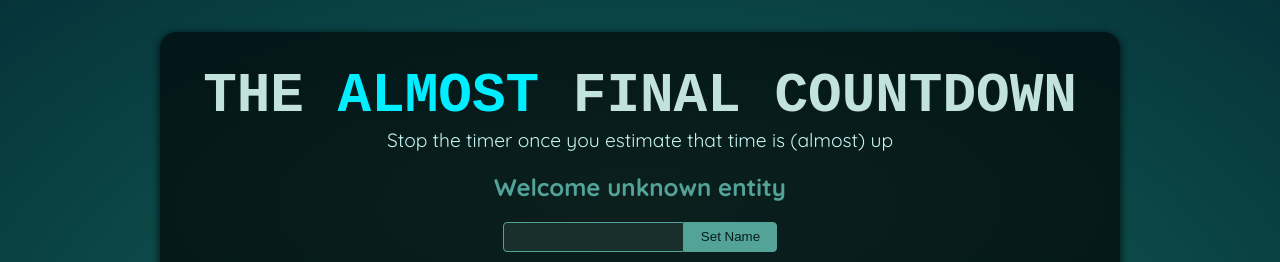
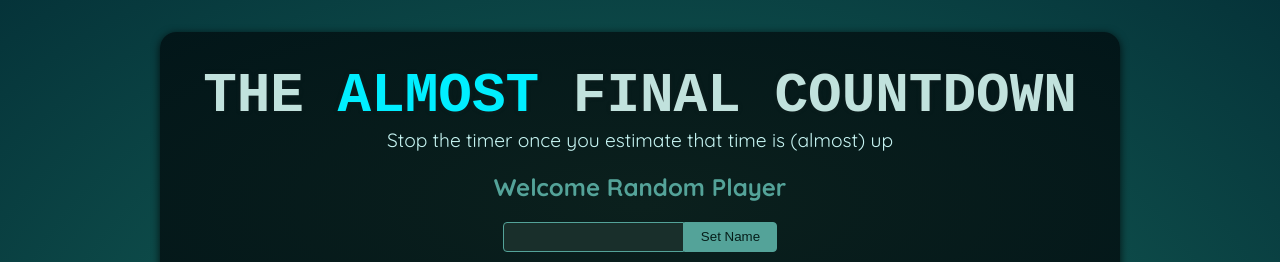
Before and after one commit to anshul-59/Refs_and_Portals, a React (Vite) app: page / in a window 1280 px wide. Shown: the top 262 px of the page. Built offline with nearby package versions, Linux system fonts and the light colour scheme; a web font is replaced by a local one.

Commit message:
Managing user input and Two binding

```diff
--- a/src/components/Player.jsx
+++ b/src/components/Player.jsx
@@ -1,10 +1,24 @@
+import { useState } from "react";
+
 export default function Player() {
+
+  const [enteredPlayerName, setEnteredPlayerName] = useState('');
+  const [submitted, setSubmitted] = useState(false);
+
+  function handleChange(event) {
+    setSubmitted(false);
+    setEnteredPlayerName(event.target.value);
+  }
+  function handleClick() {
+    setSubmitted(true);
+  }
+
   return (
     <section id="player">
-      <h2>Welcome unknown entity</h2>
+      <h2>Welcome {submitted ? enteredPlayerName : 'Random Player'}</h2>
       <p>
-        <input type="text" />
-        <button>Set Name</button>
+        <input onChange={handleChange} type="text" value={enteredPlayerName} />
+        <button  onClick={handleClick}>Set Name</button>
       </p>
     </section>
   );
```
